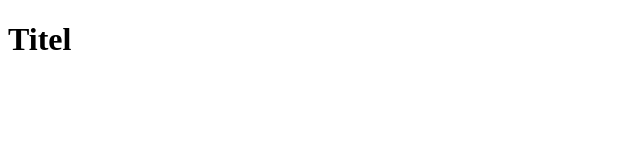
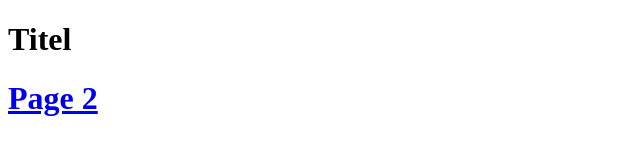
Before and after one commit to 0villads0/school, a plain HTML site: page index.html in a window 1280 px wide. Shown: the whole page, without its empty margins (0-640 px from the left). Drawn offline with Linux system fonts and the light colour scheme.

Commit message:
Update index.html

```diff
--- a/index.html
+++ b/index.html
@@ -7,5 +7,6 @@
 </head>
 <body>
     <h1>Titel<h1>
+    <a href="project1.html">Page 2</a>
 </body>
 </html>
```
